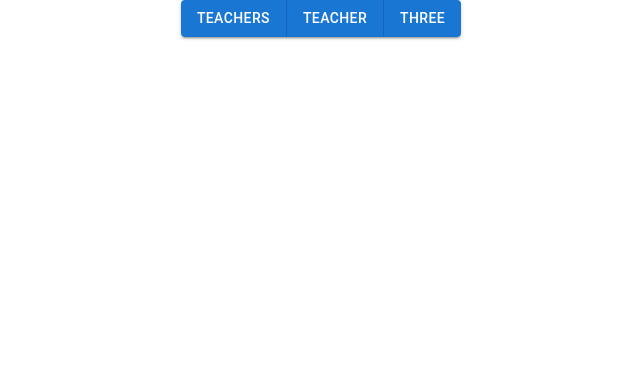
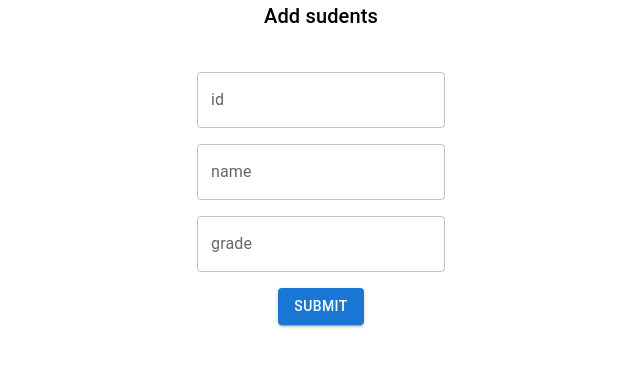
Before and after one commit to anjithkj/react6, a React (Create React App) app: page / in a window 1280 px wide. Shown: the top 366 px of the page, without its empty margins (319-959 px from the left). Built offline with nearby package versions, Linux system fonts and the light colour scheme.

Commit message:
form
submit and post

```diff
--- a/package.json
+++ b/package.json
@@ -5,7 +5,7 @@
   "dependencies": {
     "@emotion/react": "^11.10.6",
     "@emotion/styled": "^11.10.6",
-    "@mui/material": "^5.11.13",
+    "@mui/material": "^5.11.14",
     "@testing-library/jest-dom": "^5.16.5",
     "@testing-library/react": "^13.4.0",
     "@testing-library/user-event": "^13.5.0",
--- a/src/App.js
+++ b/src/App.js
@@ -3,11 +3,13 @@ import './App.css';
 import Read from './Components/Read';
 import Teacher from './Components/Teacher';
 import Home from './Components/Home';
+import Addstudents from './Components/Addstudents';
 
 function App() {
   return (
     <div className="App">
-    <Home/>   </div>
+    <Addstudents/>
+       </div>
   );
 }
 
--- /dev/null
+++ b/src/Components/Addstudents.jsx
@@ -0,0 +1,35 @@
+
+import { Button, TextField, Typography } from '@mui/material'
+import React, { useState } from 'react'
+
+const Addstudents = () => {
+    var[students,setstudents]=useState({
+        id:"",
+        name:"",
+        grade:""
+    })
+        const handleChange =(e)=>{
+            const{ name,value}= e.target
+            setstudents({...students,[name]:value})
+                console.log(students)
+
+        }
+   const savedata =()=>{
+   console.log("button clicked")
+   }
+  return (
+    <div>
+      <Typography variant='h6'>Add sudents</Typography><br></br>
+
+    <br></br>
+      <TextField label="id" variant='outlined' name='id' value={students.id}onChange={handleChange }/><p></p>
+      <TextField label="name"  variant='outlined' name='name' value={students.name}onChange={handleChange }/><p></p>
+      <TextField label="grade" variant='outlined' name='grade' value={students.grade}onChange={handleChange }/><p></p>
+
+      <Button variant='contained' onClick={savedata}>Submit</Button>
+
+    </div>
+  )
+}
+
+export default Addstudents
```
Also changed, not shown: 1 other file (tests, documents, lock files or other folders).
